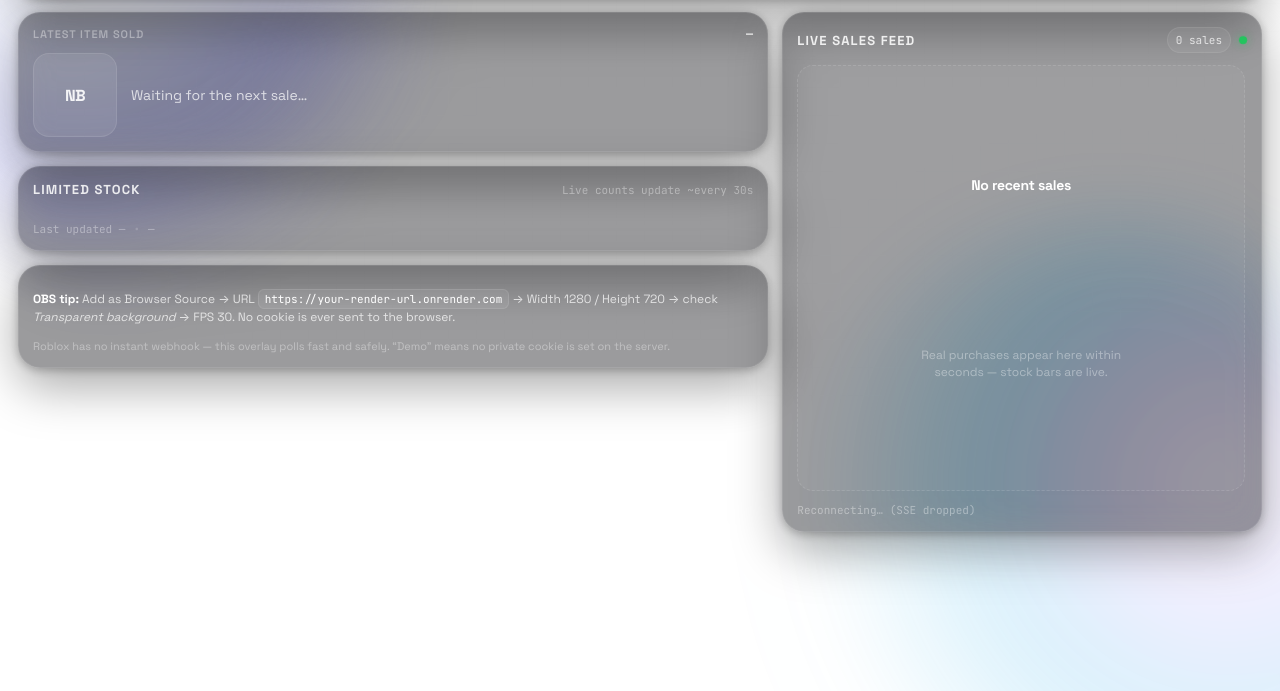
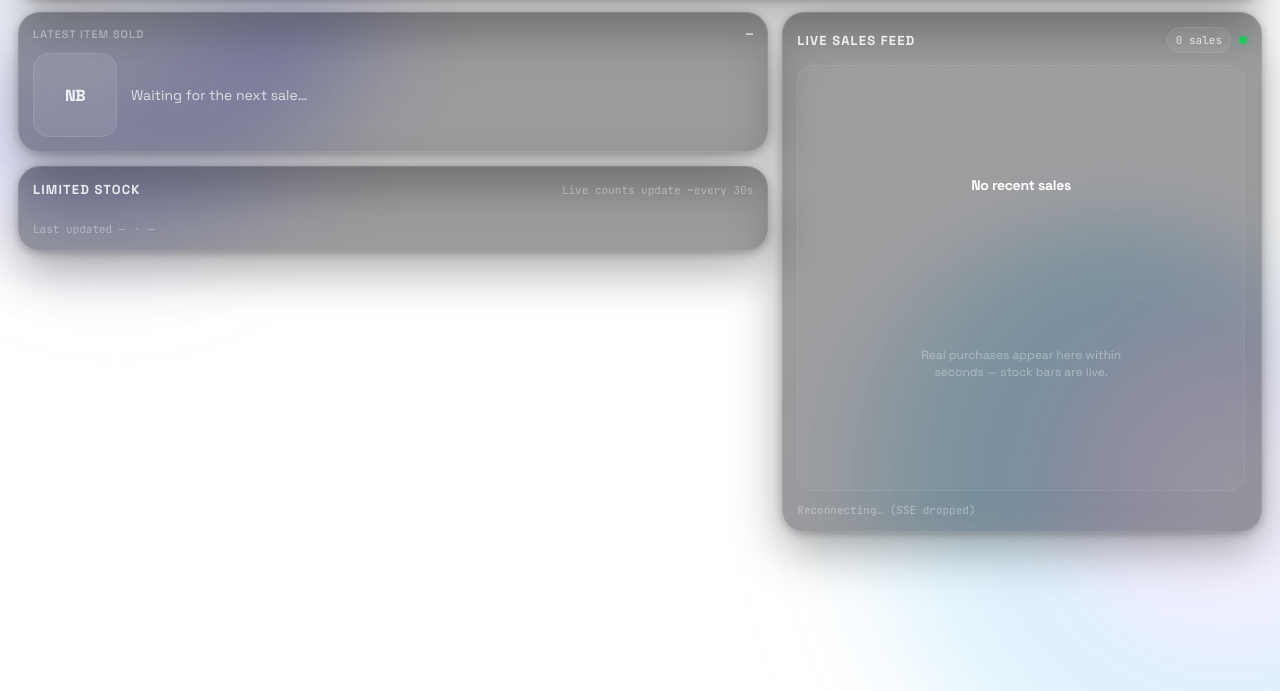
Before and after one commit to aiaiai-998/Sale-tracker-nobody-brand, a website: page public/index.html in a window 1280 px wide. Shown: the part 109-800 px from the top of the page. Drawn offline with Linux system fonts and the light colour scheme; no server answers.

Commit message:
fix: remove OBS tip footnote for cleaner glass look
Co-authored-by: arena-agent <297053741+arena-agent@users.noreply.github.com>

```diff
--- a/public/index.html
+++ b/public/index.html
@@ -99,10 +99,6 @@
           </div>
         </div>
 
-        <div class="glass footnote">
-          <p><strong>OBS tip:</strong> Add as Browser Source → URL <code>https://your-render-url.onrender.com</code> → Width 1280 / Height 720 → check <em>Transparent background</em> → FPS 30. No cookie is ever sent to the browser.</p>
-          <p class="muted">Roblox has no instant webhook — this overlay polls fast and safely. “Demo” means no private cookie is set on the server.</p>
-        </div>
       </section>
 
       <!-- Right: live feed -->
```
